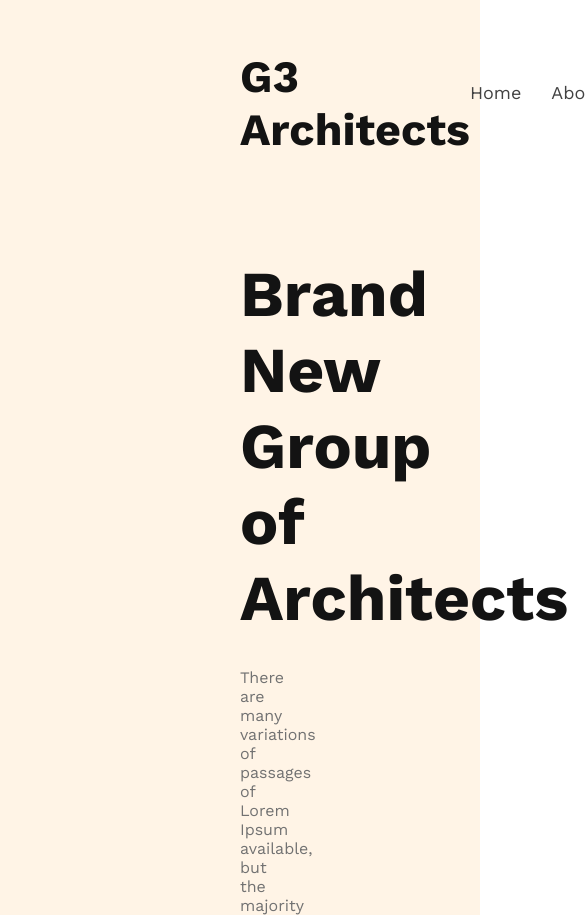
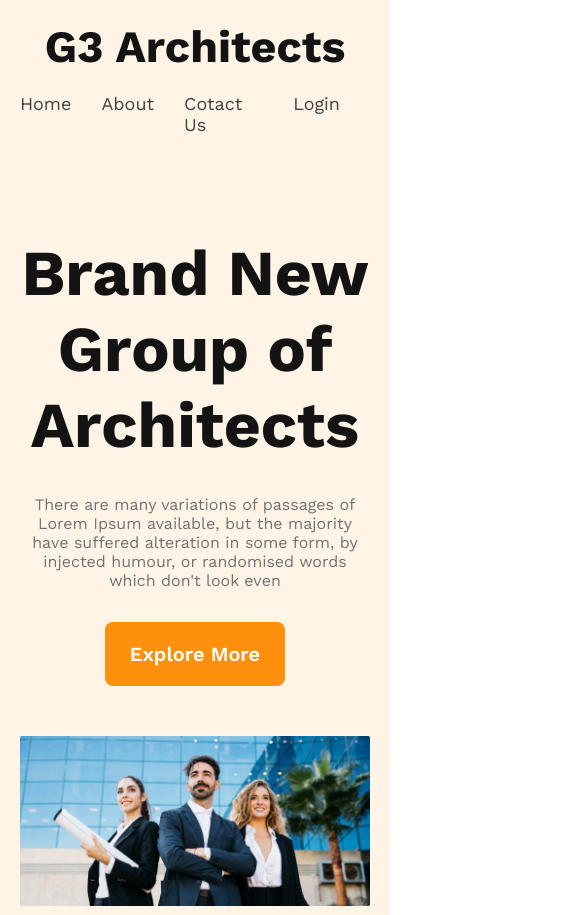
Before and after one commit to shahriarmostafiz/G3-Architects-Project, a plain HTML site: page index.html in a window 390 px wide. Shown: the top 915 px of the page, 585 px wide, since content can reach past the window. Drawn offline with nearby package versions, Linux system fonts and the light colour scheme.

Commit message:
responive header created

```diff
--- a/style.css
+++ b/style.css
@@ -8,11 +8,11 @@
   border-radius: 8px;
   background: #ff900e;
   color: white;
-  font-size: 20px;
-  font-style: normal;
+  font-size: 1.25rem;
   font-weight: 600;
-  padding: 20px 24px;
+  padding: 20px 25px;
   border: 0;
+  cursor: pointer;
 }
 
 /* header section styles  */
@@ -36,6 +36,7 @@ nav ul {
   display: flex;
   /* flex-grow: 4; */
   /* justify-content: space-around; */
+  /* border: 1px solid; */
 }
 nav li {
   list-style: none;
@@ -72,3 +73,26 @@ nav a {
   width: 100%;
   padding-top: 50px;
 }
+/* responsive styles  */
+/* MOBILE DEVICES  */
+@media screen and (max-width: 576px) {
+  header {
+    padding: 20px;
+  }
+  nav {
+    flex-direction: column;
+  }
+  .nav-title {
+    padding-bottom: 20px;
+  }
+}
+
+/* TABLET /MEDIUM DEVICES  */
+@media screen and (min-width: 577px) and (max-width: 960px) {
+  header {
+    padding: 60px;
+  }
+  nav {
+    flex-direction: column;
+  }
+}
```
